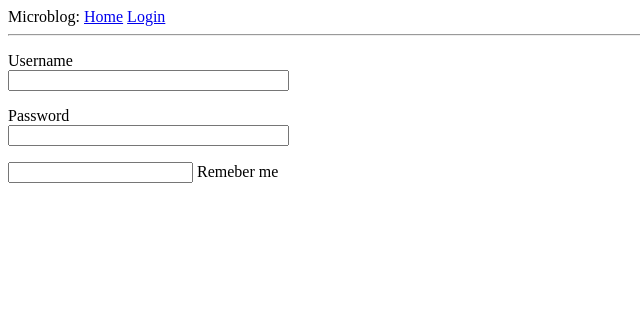
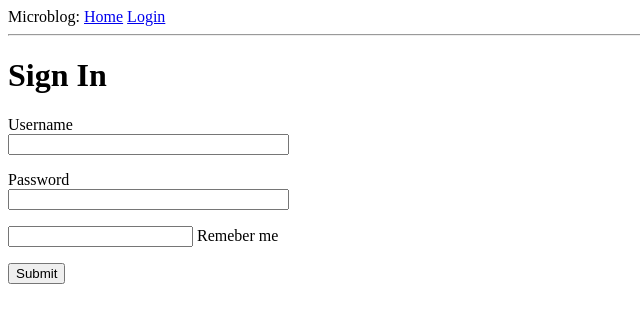
Before and after one commit to zhenyiyi/flask, a Flask app: template microblog/app/templates/login.html in a window 1280 px wide. Shown: the top 323 px of the page, without its empty margins (0-640 px from the left). Run offline with Flask 2, Linux system fonts and the light colour scheme; the template is opened without the code that fills it: most values are stand-ins (such as "Sample title", 1, 10 or a date in 2020); form fields are guessed from the names that the template uses; parts of the project's set-up code (start-up, migrations or seed data) failed here and were passed over.

Commit message:
Add submit

```diff
--- a/microblog/app/routes.py
+++ b/microblog/app/routes.py
@@ -17,9 +17,9 @@ def index():
 			'body' : 'The Avengers movie was so cool!'
 		}
 	]
-	return render_template('index.html', title='Home Page',user=user, posts=posts)
+	return render_template('index.html', title='Home Page', user=user, posts=posts)
 
 @app.route('/login')
 def login():
 	form = LoginForm()
-	return render_template('login.html', title='Sign In',form=form)
+	return render_template('login.html', title='Sign In', form=form)
--- a/microblog/app/templates/login.html
+++ b/microblog/app/templates/login.html
@@ -1,22 +1,25 @@
 {% extends "base.html" %}
+
 {% block content %}
+	<h1>Sign In</h1>
 	<form action="" method="psot" novalidate="">
 		{{ form.hidden_tag() }}
 		<!-- The form.hidden_tag() template argument generates a hidden field that includes a token that is used to protect the form against CSRF attacks -->
 		<p>
 			{{ form.username.label }}
 			<br>
-			{{ form.username(size=32)}}
+			{{ form.username(size=32) }}
 		</p>
 		<p>
 			{{ form.password.label }}
 			<br>
-			{{ form.password(size=32)}}
+			{{ form.password(size=32) }}
 		</p>
 		<p>
 			{{ form.remeber_me() }}
 			{{ form.remeber_me.label }}
 		</p>
+		<p> {{ form.submit() }}</p>
 	</form>
 
 {% endblock %}
```
